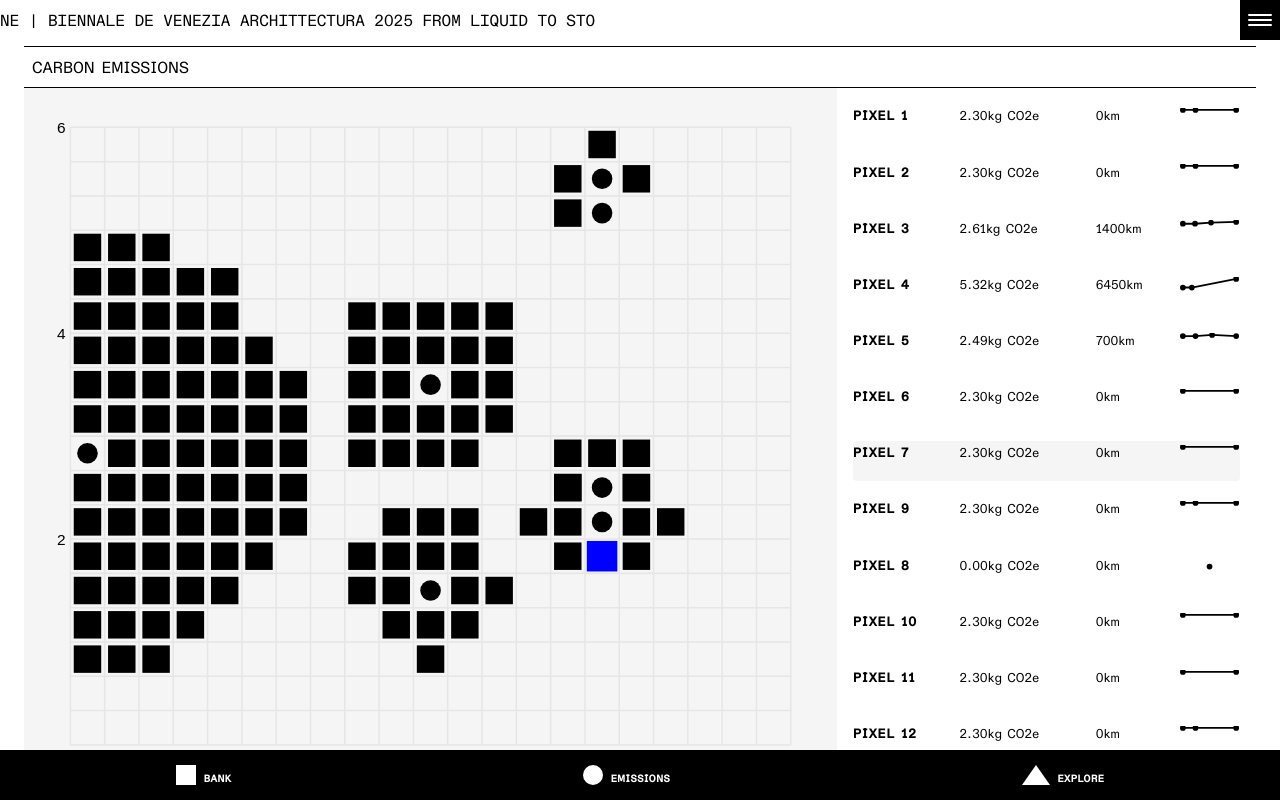
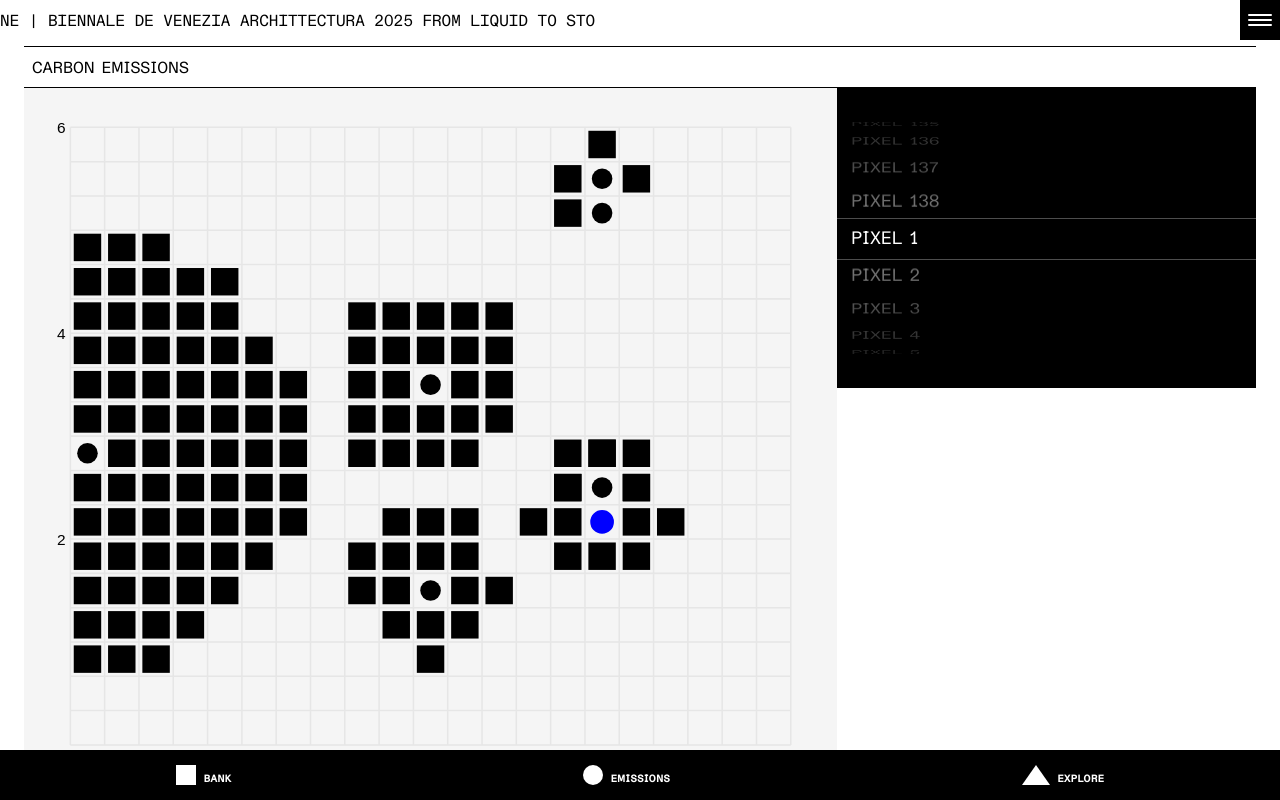
Before and after one commit to pixel-frame/library, a React (Vite) app: page /emissions in a window 1280 px wide. Built offline with nearby package versions, Linux system fonts and the light colour scheme.

Commit message:
card fix, beginning wheel refactor

```diff
--- a/src/components/buttons/Card.module.css
+++ b/src/components/buttons/Card.module.css
@@ -7,9 +7,9 @@
   border-top: 1px solid #000;
   overflow-y: auto;
   transition: height 0.3s ease-in-out;
-  height: 50vh;
   width: 100%;
   z-index: 1000;
+  height: 95vh;
   animation: slideIn 0.3s ease-out;
 }
 
@@ -29,10 +29,6 @@
   border-radius: 2px;
 }
 
-.expanded {
-  height: 95vh;
-}
-
 @keyframes slideIn {
   from {
     transform: translateY(100%);
--- a/src/components/datavis/SelectedPixels.jsx
+++ b/src/components/datavis/SelectedPixels.jsx
@@ -3,6 +3,7 @@ import styles from "./SelectedPixels.module.css";
 import SparkLine from "./SparkLine";
 import Card from "../buttons/Card";
 import PixelDetail from "../../pages/PixelDetail";
+import WheelListHandler from "../listing/WheelListHandler";
 
 const SelectedPixels = ({ selectedPoints, onScroll, onHighlight }) => {
   const [allPixels, setAllPixels] = useState([]);
@@ -106,9 +107,28 @@ const SelectedPixels = ({ selectedPoints, onScroll, onHighlight }) => {
 
   const pixelsToShow = selectedPoints?.length > 0 ? selectedPoints : allPixels;
 
-  // Update click handler to only pass the ID
+  // Handle pixel selection from the wheel
+  const handlePixelSelection = (pixel) => {
+    setHighlightedIndex(
+      pixelsToShow.findIndex((p) => p.serial === pixel.serial || p.pixel_number === pixel.pixel_number)
+    );
+    onHighlight(pixel);
+  };
+
+  // Handle pixel click to show details
   const handlePixelClick = (pixel) => {
     setSelectedPixelId(pixel.serial || pixel.pixel_number);
+  };
+
+  // Custom formatter for pixels in the wheel
+  const pixelFormatter = (pixel, index) => {
+    const emissions = typeof pixel.total_emissions === "number" ? pixel.total_emissions : 0;
+    const pixelNumber = pixel.pixel_number || pixel.serial || `Unknown-${index}`;
+
+    return {
+      left: `PIXEL ${pixelNumber}`,
+      right: `${emissions.toFixed(2)}kg CO2e`,
+    };
   };
 
   return (
@@ -120,35 +140,15 @@ const SelectedPixels = ({ selectedPoints, onScroll, onHighlight }) => {
             : `All Pixels (${allPixels.length})`}
         </div> */}
       </div>
-      <div ref={scrollRef} className={styles.scrollableList} onScroll={handleScroll}>
-        {pixelsToShow.map((pixel, index) => {
-          // Ensure we have valid data for each field
-          const emissions = typeof pixel.total_emissions === "number" ? pixel.total_emissions : 0;
-          const distance = pixel.distanceTraveled ?? 0;
-          const pixelNumber = pixel.pixel_number || pixel.serial || `Unknown-${index}`;
-          const isHighlighted = index === highlightedIndex;
 
-          return (
-            <div
-              key={pixel.serial || index}
-              className={`${styles.listItem} ${isHighlighted ? styles.highlighted : ""}`}
-              onClick={() => handlePixelClick(pixel)}
-              role="button"
-              tabIndex={0}
-              onKeyDown={(e) => e.key === "Enter" && handlePixelClick(pixel)}
-            >
-              <div className={styles.itemInfo}>
-                <div className={styles.itemNumber}>PIXEL {pixelNumber}</div>
-                <div className={styles.itemEmissions}>{emissions.toFixed(2)}kg CO2e</div>
-                <div className={styles.itemState}>{distance.toFixed(0)}km</div>
-                <div className={styles.sparkline}>
-                  <SparkLine data={pixel.emissions_over_time || {}} />
-                </div>
-              </div>
-            </div>
-          );
-        })}
-      </div>
+      {/* Replace scrollable list with WheelListHandler */}
+      <WheelListHandler
+        items={pixelsToShow}
+        onSelectionChange={handlePixelSelection}
+        valueFormatter={pixelFormatter}
+        initialIndex={highlightedIndex || 0}
+      />
+
       {selectedPixelId && (
         <Card>
           <PixelDetail id={selectedPixelId} initialTab="story" onClose={() => setSelectedPixelId(null)} />
--- a/src/components/datavis/SparkLine.jsx
+++ b/src/components/datavis/SparkLine.jsx
@@ -2,7 +2,7 @@ import React, { useEffect, useRef } from "react";
 import * as d3 from "d3";
 import styles from "./SparkLine.module.css";
 
-const SparkLine = ({ data }) => {
+const SparkLine = ({ data, color = "white" }) => {
   const svgRef = useRef(null);
 
   useEffect(() => {
@@ -53,12 +53,7 @@ const SparkLine = ({ data }) => {
       .y((d) => yScale(d[1]));
 
     // Draw the line
-    g.append("path")
-      .datum(timeData)
-      .attr("fill", "none")
-      .attr("stroke", "var(--text-primary)")
-      .attr("stroke-width", 2)
-      .attr("d", line);
+    g.append("path").datum(timeData).attr("fill", "none").attr("stroke", color).attr("stroke-width", 2).attr("d", line);
 
     // Add dots for data points
     g.selectAll("circle")
@@ -68,8 +63,8 @@ const SparkLine = ({ data }) => {
       .attr("cx", (d) => xScale(d[0]))
       .attr("cy", (d) => yScale(d[1]))
       .attr("r", 3)
-      .attr("fill", "var(--text-primary)");
-  }, [data]);
+      .attr("fill", color);
+  }, [data, color]);
 
   return <svg ref={svgRef} className={styles.sparkline} />;
 };
--- /dev/null
+++ b/src/components/listing/WheelListHandler.jsx
@@ -0,0 +1,99 @@
+import React, { useCallback } from "react";
+import WheelList from "./WheelList";
+import styles from "./WheelList.module.css";
+
+/**
+ * A component that wraps the WheelList to handle selection of items
+ *
+ * @param {Object} props
+ * @param {Array} props.items - Array of items to display in the wheel
+ * @param {Function} props.onSelectionChange - Callback when selection changes
+ * @param {Function} props.valueFormatter - Function to format display text for each item
+ * @param {string} props.perspective - Perspective for the wheel ("left", "center", etc.)
+ * @param {number} props.initialIndex - Initial selected index
+ * @param {Function} props.renderCustomContent - Function to render custom content for each item
+ */
+const WheelListHandler = ({
+  items = [],
+  onSelectionChange,
+  valueFormatter,
+  perspective = "left",
+  initialIndex = 0,
+  renderCustomContent,
+}) => {
+  const handleIndexChange = useCallback(
+    (index) => {
+      if (onSelectionChange && items[index]) {
+        onSelectionChange(items[index], index);
+      }
+    },
+    [items, onSelectionChange]
+  );
+
+  // Default formatter if none provided
+  const defaultFormatter = useCallback((item, index) => {
+    // Handle pixels
+    if (item.pixel_number || item.serial) {
+      return {
+        left: `Pixel ${item.pixel_number || item.serial || index}`,
+        right: item.total_emissions ? `${item.total_emissions.toFixed(2)}kg CO2e` : "Available",
+      };
+    }
+    // Handle assemblies
+    else if (item.name || item.location) {
+      return {
+        left: item.name || `Assembly ${index + 1}`,
+        right: item.location?.name || "Unknown Location",
+      };
+    }
+    // Fallback
+    return {
+      left: `Item ${index + 1}`,
+      right: "Details",
+    };
+  }, []);
+
+  const formatter = valueFormatter || defaultFormatter;
+
+  // If no items, show empty state
+  if (!items || items.length === 0) {
+    return (
+      <div className={styles.wheelContainer}>
+        <div className={styles.emptyState}>No items available</div>
+      </div>
+    );
+  }
+
+  const setValue = (i) => {
+    const item = items[i];
+    const formattedValue = formatter(item, i);
+
+    // If custom content renderer is provided, add it to the formatted value
+    if (renderCustomContent) {
+      return {
+        ...formattedValue,
+        customContent: renderCustomContent(item, i),
+      };
+    }
+
+    return formattedValue;
+  };
+
+  return (
+    <div className={styles.wheelContainer}>
+      <div className={styles.smallWheelWrapper}>
+        <WheelList
+          loop
+          length={items.length}
+          width="100%"
+          perspective={perspective}
+          setValue={setValue}
+          onIndexChange={handleIndexChange}
+          initIdx={initialIndex}
+        />
+      </div>
+    </div>
+  );
+};
+
+export default WheelListHandler;
```
